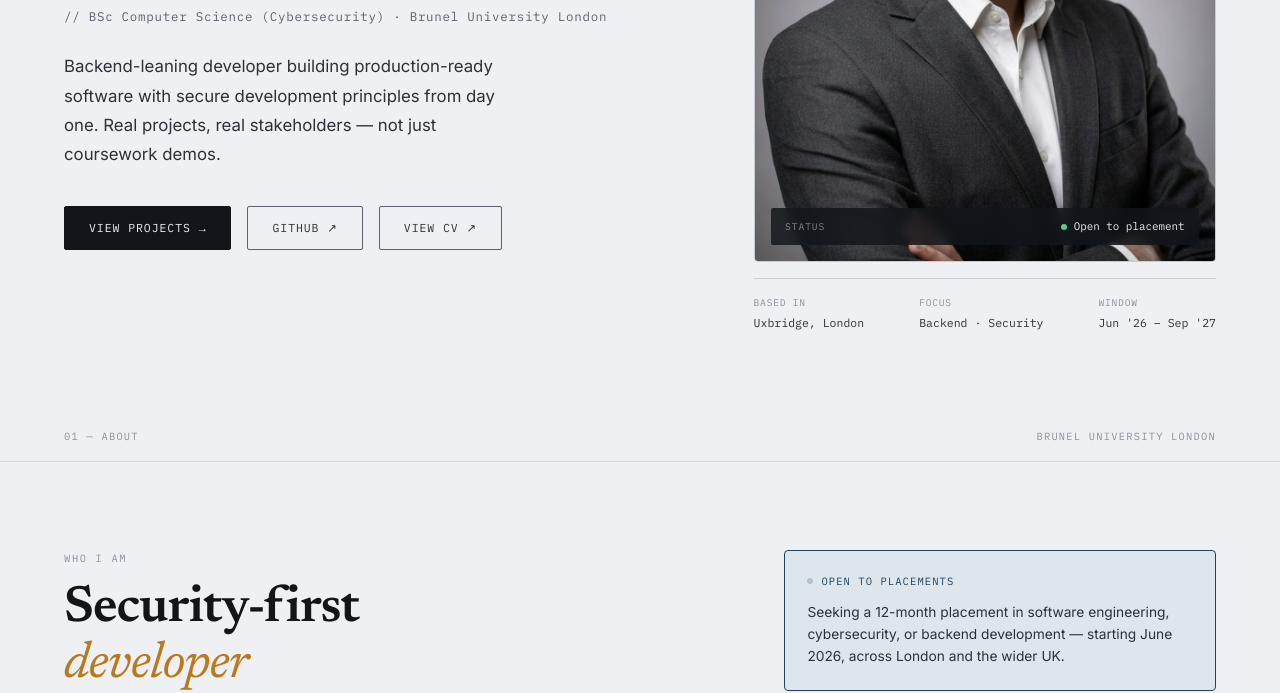
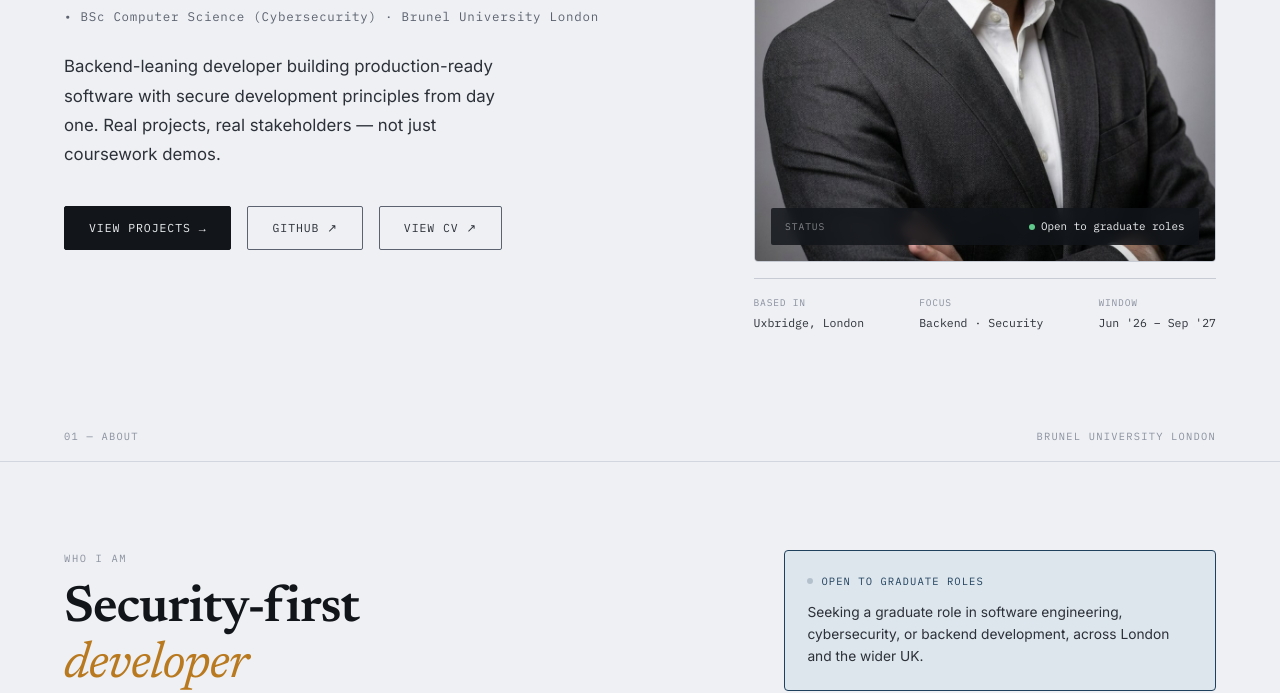
Before and after one commit to HamzaAltaf-799/HamzaAltaf-799.github.io, a plain HTML site: page index.html in a window 1280 px wide. Shown: the part 452-1145 px from the top of the page. Drawn offline with Linux system fonts and the light colour scheme.

Commit message:
Update portfolio details for graduate role

```diff
--- a/index.html
+++ b/index.html
@@ -4,11 +4,11 @@
 <meta charset="UTF-8"/>
 <meta name="viewport" content="width=device-width,initial-scale=1.0"/>
 <title>Hamza Altaf — Computer Science (Cybersecurity) Student &amp; Backend Developer</title>
-<meta name="description" content="Portfolio of Hamza Altaf, a Computer Science (Cybersecurity) student at Brunel University London seeking a software engineering placement from June 2026. Backend development, secure systems, and Agile delivery."/>
+<meta name="description" content="Portfolio of Hamza Altaf, a final-year Computer Science (Cybersecurity) student at Brunel University London seeking a graduate software engineering role. Backend development, secure systems, and Agile delivery."/>
 <meta name="theme-color" content="#12151a"/>
 <meta property="og:type" content="website"/>
 <meta property="og:title" content="Hamza Altaf — Computer Science (Cybersecurity) Student &amp; Backend Developer"/>
-<meta property="og:description" content="Portfolio of Hamza Altaf, a Computer Science (Cybersecurity) student at Brunel University London seeking a software engineering placement from June 2026."/>
+<meta property="og:description" content="Portfolio of Hamza Altaf, a final-year Computer Science (Cybersecurity) student at Brunel University London seeking a graduate software engineering role."/>
 <meta property="og:image" content="assets/profile.jpg"/>
 <meta name="twitter:card" content="summary"/>
 <link rel="preconnect" href="https://fonts.googleapis.com">
@@ -47,7 +47,7 @@
 <div class="hero-left reveal">
 <div class="hero-badge">Available · Jun 2026</div>
 <h1 class="hero-name">Hamza<br><span class="italic">Altaf</span></h1>
-<p class="hero-role">// BSc Computer Science (Cybersecurity) · Brunel University London</p>
+<p class="hero-role">• BSc Computer Science (Cybersecurity) · Brunel University London</p>
 <p class="hero-desc">Backend-leaning developer building production-ready software with secure development principles from day one. Real projects, real stakeholders — not just coursework demos.</p>
 <div class="hero-actions">
 <a href="#projects" class="btn-primary"><span>View projects →</span></a>
@@ -60,7 +60,7 @@
 <img src="assets/profile.jpg" alt="Portrait photo of Hamza Altaf, Computer Science student, in a dark suit" width="1000" height="1333"/>
 <div class="hero-photo-tag">
 <span class="t-k">Status</span>
-<span class="t-v">Open to placement</span>
+<span class="t-v">Open to graduate roles</span>
 </div>
 </div>
 <div class="hero-meta-strip">
@@ -81,7 +81,7 @@
 <div class="about-text reveal">
 <p>I am a <strong>Computer Science (Cybersecurity)</strong> student at Brunel University London, achieving <strong>First Class standing</strong> in Year 1. I build projects outside of coursework because I value the craft — the architecture decisions, the debugging process, the moment a system does something real.</p>
 <p>My background spans <strong>full-stack Java and JavaScript development</strong>, C for systems and security programming, real-time hardware integration, and applying secure development practices throughout the lifecycle. I have shipped production code during an internship, led a cross-functional team as Scrum Master, and built security tooling that goes beyond coursework.</p>
-<p>Currently studying <strong>Databases, Software Engineering, and Operating Systems &amp; Networks</strong>, and exploring <strong>Go fundamentals and distributed systems</strong> alongside my degree. Active daily user of AI coding tools. Looking for a placement where I can contribute meaningfully from day one.</p>
+<p>Currently studying <strong>Databases, Software Engineering, and Operating Systems &amp; Networks</strong>, and exploring <strong>Go fundamentals and distributed systems</strong> alongside my degree. Active daily user of AI coding tools. Looking for a graduate role where I can contribute meaningfully from day one.</p>
 </div>
 <div class="skills-section">
 <div class="skill-block reveal">
@@ -106,8 +106,8 @@
 </div>
 <div class="about-sidebar">
 <div class="aside-avail reveal">
-<div class="avail-head">Open to placements</div>
-<p>Seeking a 12-month placement in software engineering, cybersecurity, or backend development — starting June 2026, across London and the wider UK.</p>
+<div class="avail-head">Open to graduate roles</div>
+<p>Seeking a graduate role in software engineering, cybersecurity, or backend development, across London and the wider UK.</p>
 </div>
 <div class="aside-learning reveal" style="transition-delay:.06s">
 <div class="lbl">Currently exploring</div>
@@ -255,13 +255,13 @@
 </div>
 </section>
 
-<div class="eyebrow-bar" style="background:var(--ink2);border-color:rgba(238,240,243,.08)"><span class="eyebrow" style="color:rgba(238,240,243,.35)">05 — Contact</span><span class="eyebrow" style="color:rgba(238,240,243,.35)">Open to placement</span></div>
+<div class="eyebrow-bar" style="background:var(--ink2);border-color:rgba(238,240,243,.08)"><span class="eyebrow" style="color:rgba(238,240,243,.35)">05 — Contact</span><span class="eyebrow" style="color:rgba(238,240,243,.35)">Open to graduate roles</span></div>
 <section id="contact">
 <div class="contact-grid">
 <div class="contact-left reveal">
 <p class="section-label" style="color:rgba(238,240,243,.35)">Get in touch</p>
 <h2 class="section-title">Get in<br><span class="italic">touch.</span></h2>
-<p>Looking for a placement where I can contribute from day one — not just as a student doing intern work, but as a developer who ships real, <strong>secure</strong> features. Open to <strong>software engineering</strong>, <strong>cybersecurity</strong>, and <strong>backend development</strong> roles across London and the wider UK.</p>
+<p>Looking for a graduate role where I can contribute from day one — not just as a junior developer, but as an engineer who ships real, <strong>secure</strong> features. Open to <strong>software engineering</strong>, <strong>cybersecurity</strong>, and <strong>backend development</strong> roles across London and the wider UK.</p>
 <a href="mailto:hamzaaltaf423@gmail.com" class="btn-light">Send an email →</a>
 </div>
 <div class="contact-right reveal" style="transition-delay:.1s">
@@ -272,7 +272,7 @@
 <a href="https://hamzaaltaf-799.github.io" target="_blank" rel="noopener" class="contact-row"><svg class="contact-icon" viewBox="0 0 24 24" fill="none" stroke="currentColor" stroke-width="1.5"><path d="M5 12h14M12 5l7 7-7 7"/></svg><div><div class="contact-info-lbl">Portfolio</div><div class="contact-info-val">hamzaaltaf-799.github.io</div></div></a>
 </div>
 <div class="contact-note">
-<p>Placement window: <strong style="color:rgba(238,240,243,.85)">June 2026 – September 2027</strong>. Full UK right to work, available to start immediately.</p>
+<p>Available from: <strong style="color:rgba(238,240,243,.85)">June 2027</strong>. Full UK right to work.</p>
 <a href="assets/Hamza_CV.pdf" download class="btn-light" style="font-size:.66rem;padding:.6rem 1.2rem">Download CV</a>
 </div>
 </div>
```
